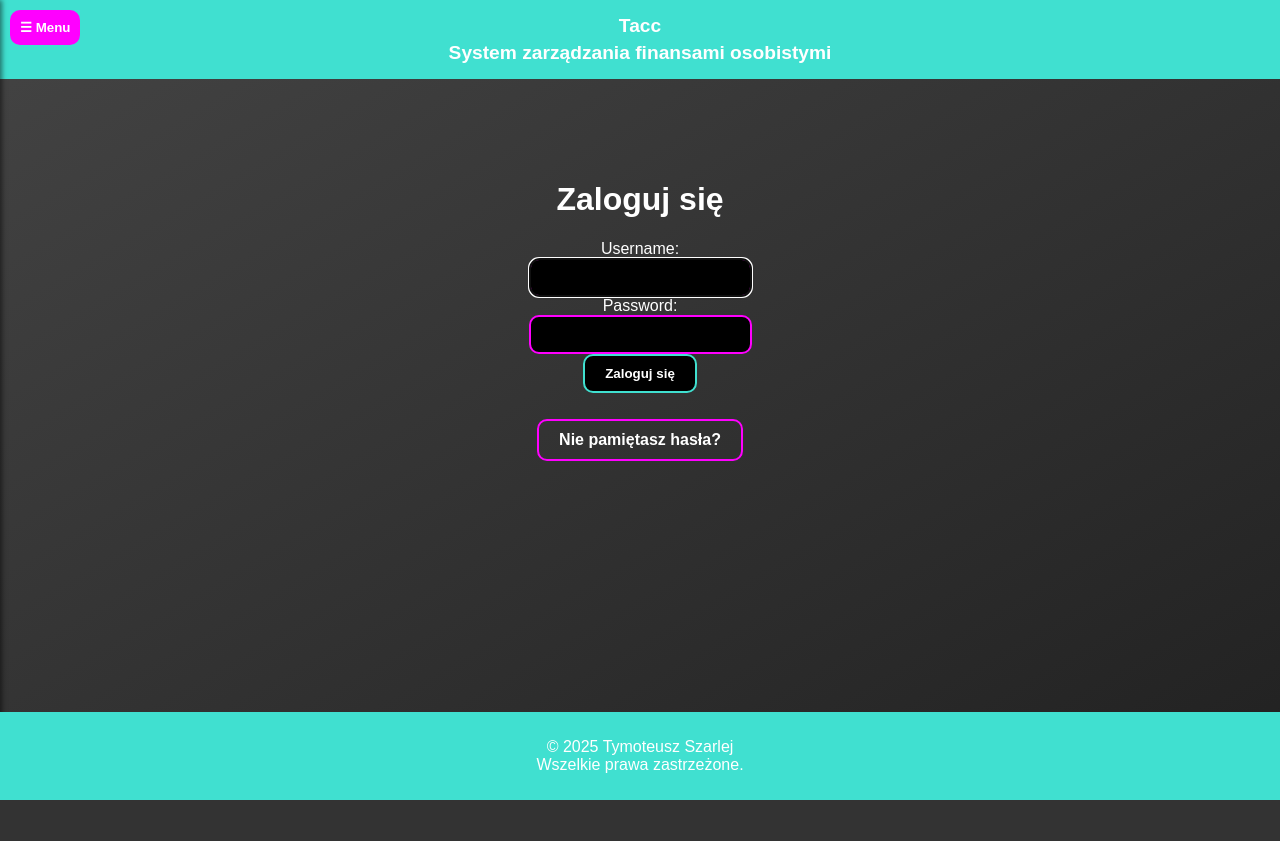
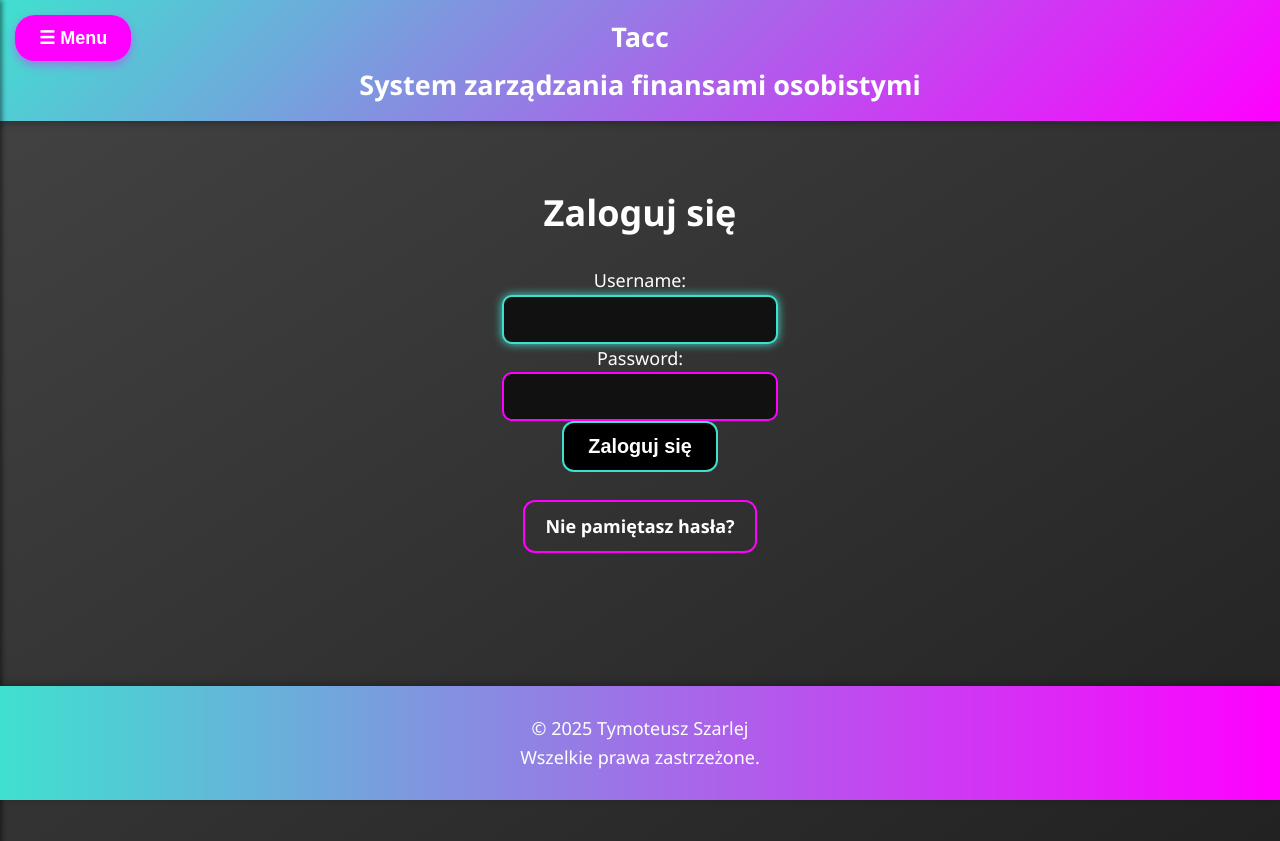
Before and after one commit to TymoteuszSzarlej/Tacc, a Django app: page /accounts/login/ in a window 1280 px wide. Before the commit the page ends 800 px from the top, so only its background shows below. Run offline with Django 5.2, Linux system fonts and the light colour scheme.

```diff
--- a/Tacc/templates/base.html
+++ b/Tacc/templates/base.html
@@ -1,38 +1,49 @@
 <style>
-/* ========= Ogólne elementy HTML ========= */
+    /* ========= Ogólne ========= */
 html, body {
     margin: 0;
     padding: 0;
-    font-family: Arial, sans-serif;
+    font-family: 'Segoe UI', sans-serif;
     background-color: #222;
     color: #fff;
     text-align: center;
-    height: 100%; /* Pełna wysokość */
+    height: 100%;
+    font-size: 18px;
+    line-height: 1.6;
 }
 
 body {
     display: flex;
-    flex-direction: column; /* Układ w kolumnie */
-    height: 100vh; /* Wysokość na pełne okno przeglądarki */
+    flex-direction: column;
+    height: 100vh;
     box-sizing: border-box;
 }
 
+/* ========= Nagłówek ========= */
 header {
-    background-color: turquoise;
-    padding: 10px;
+    background: linear-gradient(135deg, turquoise, magenta);
+    padding: 20px;
     width: 100%;
     box-sizing: border-box;
     position: fixed;
     top: 0;
     z-index: 1000;
+    box-shadow: 0 2px 8px rgba(0,0,0,0.3);
 }
 
+header h1, header h3 {
+    font-size: 1.5em;
+    margin: 5px 0;
+}
+
+/* ========= Nawigacja boczna ========= */
 aside {
     width: 250px;
-    height: 100vh; /* Zajmuje pełną wysokość ekranu */
+    height: 100vh;
     background-color: #333;
     color: #fff;
     padding: 20px;
+    padding-top: 80px; /* dodany odstęp od góry */
     box-shadow: 2px 0 5px rgba(0, 0, 0, 0.5);
     z-index: 1000;
     transform: translateX(-100%);
@@ -42,217 +53,244 @@ aside {
     left: 0;
     display: flex;
     flex-direction: column;
-    justify-content: space-between; /* Rozciągnij zawartość */
+    justify-content: space-between;
 }
 
+
 aside.active {
-    transform: translateX(0); /* Pokaż aside, gdy aktywne */
+    transform: translateX(0);
+    opacity: 1;
 }
 
 aside nav ul {
-    list-style: none; /* Usuń kropki */
+    list-style: none;
     padding: 0;
     margin: 0;
 }
 
 aside nav ul li {
-    margin: 0px 0; /* Większy odstęp między elementami */
+    margin: 10px 0;
 }
 
 aside nav ul li a {
     display: block;
+}
+
+/* ========= Główna zawartość ========= */
+main {
+    background: linear-gradient(to bottom right, #444, #222);
+    padding: 30px 20px;
+    padding-top: 160px;
+    padding-bottom: 260px;
+    margin-left: 0;
+    box-sizing: border-box;
+}
+
+.container {
+    display: flex;
+    flex-direction: column;
+    align-items: center;
+    justify-content: center;
+    text-align: center;
+    gap: 20px;
+}
+
+.card {
+    background-color: #333;
+    padding: 30px;
+    border-radius: 20px;
+    box-shadow: 0 8px 20px rgba(0, 0, 0, 0.4);
+    width: 90%;
+    max-width: 600px;
+    font-size: 1.2em;
+}
+
+/* ========= Tabela ========= */
+.table-container {
+    width: 100%;
+    display: flex;
+    justify-content: center;
+    overflow-x: auto;
+}
+
+table {
+    width: auto;
+    margin: 50px 0;
+    border-collapse: collapse;
+    border: 2px solid cyan;
+}
+
+th, td {
+    padding: 20px;
+    border: 2px solid cyan;
+    text-align: center;
+}
+
+/* ========= Przycisk aside toggle ========= */
+#toggle-aside {
+    position: fixed;
+    top: 15px;
+    left: 15px;
+    z-index: 1100;
+    background-color: magenta;
+    color: white;
+    border: none;
+    padding: 12px 24px;
+    border-radius: 20px;
+    font-weight: bold;
+    font-size: 1em;
+    cursor: pointer;
+    transition: background-color 0.3s ease, transform 0.2s ease;
+    box-shadow: 0 4px 10px rgba(255, 0, 255, 0.4);
+}
+
+#toggle-aside:hover {
+    background-color: #ff66ff; /* jaśniejsza magenta */
+    transform: scale(1.05);
+}
+
+
+/* ========= Przycisk ogólny ========= */
+button {
+    background: #000;
+    color: #fff;
+    border: 2px solid turquoise;
+    border-radius: 12px;
+    padding: 12px 24px;
+    font-weight: bold;
+    font-size: 1.1em;
+    cursor: pointer;
+    transition: background 0.3s ease, color 0.3s ease, box-shadow 0.3s ease;
+}
+
+button:hover {
+    background: linear-gradient(to right, turquoise, magenta);
+    color: #000;
+    box-shadow: 0 0 12px magenta;
+}
+
+/* ========= Linki ========= */
+a {
+    display: inline-block;
     text-decoration: none;
     color: #fff;
-    padding: 10px;
+    padding: 10px 20px;
+    margin: 10px;
+    border: 2px solid magenta;
+    border-radius: 12px;
+    font-weight: bold;
+    transition: background-color 0.3s ease, color 0.3s ease, box-shadow 0.3s ease;
+}
+
+a:hover {
+    background-color: magenta;
+    color: #000;
+    box-shadow: 0 0 10px magenta;
+}
+
+/* ========= Inputy ========= */
+input {
+    background-color: #111;
+    color: #fff;
     border: 2px solid magenta;
     border-radius: 10px;
-    text-align: center;
-    transition: background-color 0.3s ease, color 0.3s ease;
+    padding: 12px 20px;
+    font-size: 1em;
+    transition: border-color 0.3s ease, box-shadow 0.3s ease;
 }
 
-aside nav ul li a:hover {
-    background-color: magenta;
-    color: #000;
+input:focus {
+    border-color: turquoise;
+    box-shadow: 0 0 10px turquoise;
+    outline: none;
 }
 
-main {
-    background: linear-gradient(to bottom right, #444, #222);
-    align-items: center;
-    justify-content: center;
+/* ========= Stopka ========= */
+footer {
+    background: linear-gradient(to right, turquoise, magenta);
     padding: 20px;
-    box-sizing: border-box;
-    padding-top: 160px; /* Uwzględnij wysokość nagłówka */
-    margin-left: 0; /* Brak odstępu od lewej */
-    padding-bottom: 260px;
-
+    width: 100%;
+    position: fixed;
+    bottom: 0;
+    z-index: 1000;
+    font-size: 1em;
+    box-shadow: 0 -2px 8px rgba(0,0,0,0.3);
 }
 
-main a {
-    display: inline-block; /* Każdy link zajmuje swoją przestrzeń */
-    text-decoration: none; /* Usuń podkreślenie */
-    color: #fff; /* Biały tekst */
-    padding: 10px 20px; /* Wewnętrzne odstępy */
-    margin: 10px; /* Zewnętrzne odstępy między linkami */
-    border: 2px solid magenta; /* Magenta ramka */
-    border-radius: 10px; /* Zaokrąglone rogi */
-    font-weight: bold;
-    transition: background-color 0.3s ease, color 0.3s ease;
-    text-align: center; /* Wyśrodkowanie tekstu w linku */
+/* ========= Logo ========= */
+img.logo {
+    width: 60px;
+    height: auto;
+    margin-right: 10px;
 }
 
-main a:hover {
-    background-color: magenta; /* Magenta tło po najechaniu */
-    color: #000; /* Czarny tekst po najechaniu */
+/* ========= RWD ========= */
+@media (max-width: 768px) {
+    html, body {
+        font-size: 20px;
+    }
+
+    main {
+        padding-top: 140px;
+        padding-bottom: 180px;
+    }
+
+    .card {
+        width: 95%;
+        font-size: 1.3em;
+    }
+
+    aside {
+        width: 100%;
+        height: 100vh;
+    }
+
+    table {
+        font-size: 1em;
+    }
 }
 
+/* Animacja płynnego przejścia między turkusem a magentą */
+@keyframes smoothGradient {
+    0% {
+        background-color: turquoise;
+    }
+    50% {
+        background-color: magenta;
+    }
+    100% {
+        background-color: turquoise;
+    }
+}
+
+/* Nagłówek z płynną animacją kolorów */
+header {
+    background-color: turquoise;
+    animation: smoothGradient 6s ease-in-out infinite;
+    padding: 10px;
+    width: 100%;
+    box-sizing: border-box;
+    position: fixed;
+    top: 0;
+    z-index: 1000;
+    color: white;
+    transition: background-color 0.5s ease-in-out;
+}
+
+/* Stopka z tą samą animacją */
 footer {
     background-color: turquoise;
+    animation: smoothGradient 6s ease-in-out infinite;
     padding: 10px;
     width: 100%;
     box-sizing: border-box;
     position: fixed;
     bottom: 0;
     z-index: 1000;
+    color: white;
+    transition: background-color 0.5s ease-in-out;
 }
 
-#toggle-aside {
-    position: fixed;
-    top: 10px;
-    left: 10px;
-    z-index: 1100;
-    background-color: magenta;
-    border: none;
-    padding: 10px;
-    cursor: pointer;
-}
-
-/* Stylizacja przycisków */
-button {
-    background-color: #000; /* Czarny kolor tła */
-    color: #fff; /* Biały tekst */
-    border: 2px solid turquoise; /* Turkusowa ramka */
-    border-radius: 10px; /* Zaokrąglone rogi */
-    padding: 10px 20px;
-    font-weight: bold;
-    cursor: pointer;
-    transition: background-color 0.3s ease, color 0.3s ease;
-}
-
-button:hover {
-    background-color: turquoise; /* Turkusowe tło po najechaniu */
-    color: #000; /* Czarny tekst po najechaniu */
-}
-
-/* Stylizacja linków */
-a {
-    color: #fff; /* Biały tekst */
-    text-decoration: none; /* Usuń podkreślenie */
-    border: 2px solid magenta; /* Magenta ramka */
-    border-radius: 10px; /* Zaokrąglone rogi */
-    padding: 10px;
-    margin: 20px;
-    font-weight: bold;
-    transition: background-color 0.3s ease, color 0.3s ease;
-}
-
-a:hover {
-    background-color: magenta; /* Magenta tło po najechaniu */
-    color: #000; /* Czarny tekst po najechaniu */
-}
-
-input {
-    color: #fff; /* Biały tekst */
-    background-color: black; /* Ciemne tło */
-    text-decoration: none; /* Usuń podkreślenie */
-    border: 2px solid magenta; /* Magenta ramka */
-    border-radius: 10px; /* Zaokrąglone rogi */
-    padding: 10px 20px;
-    font-weight: bold;
-    transition: background-color 0.3s ease, color 0.3s ease;
-}
-
-table {
-    width: 100%;
-    border-collapse: collapse;
-    margin: 50px auto;
-}
-
-th, td {
-    padding: 20px;
-    border: 2px solid cyan; /* Magenta ramka */
-    text-align: center;
-    margin: 30px;
-}
-
-
-
-.container {
-    display: flex;
-    flex-direction: column; /* Układ w kolumnie */
-    align-items: center; /* Wyśrodkowanie w poziomie */
-    justify-content: center; /* Wyśrodkowanie w pionie */
-    height: 100%; /* Pełna wysokość */
-    text-align: center; /* Wyśrodkowanie tekstu */
-}
-
-.card {
-    background-color: #333; /* Ciemne tło dla kart */
-    color: #fff; /* Biały tekst */
-    padding: 20px;
-    border-radius: 10px;
-    box-shadow: 0 4px 8px rgba(0, 0, 0, 0.2);
-    width: 60%; /* Szerokość karty */
-    text-align: center; /* Wyśrodkowanie tekstu */
-}
-
-img.logo {
-    width: 50px; /* Szerokość logo */
-    height: auto; /* Automatyczna wysokość */
-    margin-right: 10px; /* Odstęp od tekstu */
-    right: 10px; /* Odstęp od prawej krawędzi */
-}
-
-/* Układ dla urządzeń mobilnych */
-@media (max-width: 768px) {
-    aside {
-        width: 100%; /* Aside zajmuje całą szerokość */
-        height: auto; /* Automatyczna wysokość */
-    }
-
-    main {
-        margin-top: 60px; /* Uwzględnij wysokość nagłówka */
-    }
-}
-
-#toggle-aside {
-    display: block; /* Upewnij się, że jest widoczny */
-}
-
-header h1, header h3 {
-    font-size: 1.2em;
-    margin: 5px 0;
-}
-
-/* Kontener tabeli – ważne, by go mieć */
-.table-container {
-    width: 100%;
-    display: flex;
-    justify-content: center;
-}
-
-/* Sama tabela */
-table {
-    border-collapse: collapse;
-    margin: 50px 0; /* tylko góra/dół */
-    width: auto;
-    border: 1px solid cyan;
-}
-
-table {
-    margin-left: auto;
-    margin-right: auto;
-    display: table;
-}
 
 </style>
 <head>
```
Also changed, not shown: 1 other file.
